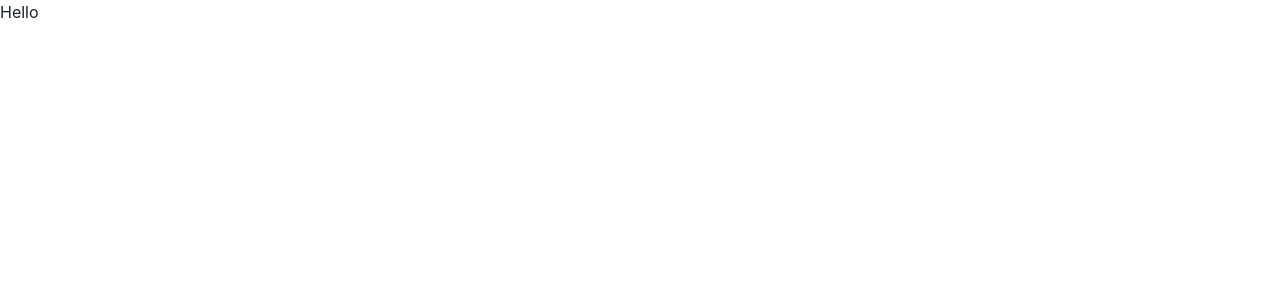
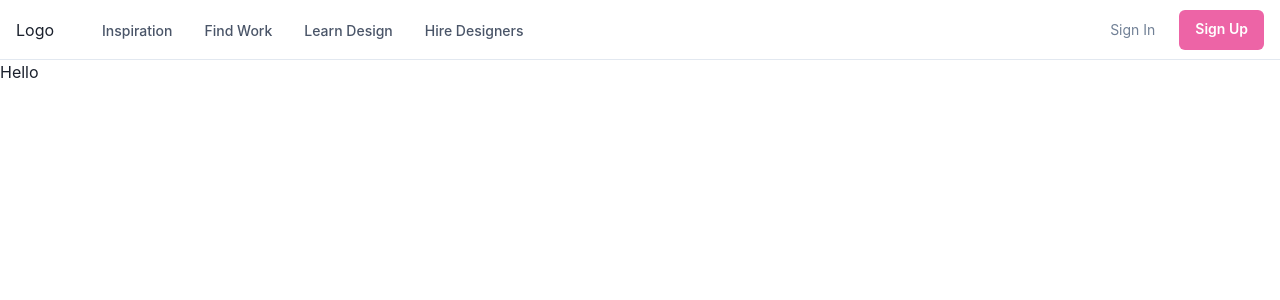
Before and after one commit to purnasth/nextjs-chakra-ui-tsx, a Next.js app: page / in a window 1280 px wide. Shown: the top 300 px of the page. Built offline with nearby package versions, Linux system fonts and the light colour scheme.

Commit message:
Create the web component

```diff
--- a/app/layout.tsx
+++ b/app/layout.tsx
@@ -1,7 +1,6 @@
 "use client";
-import type { Metadata } from "next";
-import { Inter } from "next/font/google";
 import { ChakraProvider } from "@chakra-ui/react";
+import Navbar from "@/components/Navbar";
 
 export default function RootLayout({
   children,
@@ -11,7 +10,10 @@
   return (
     <html lang="en">
       <body>
-        <ChakraProvider>{children}</ChakraProvider>
+        <ChakraProvider>
+          <Navbar />
+          {children}
+        </ChakraProvider>
       </body>
     </html>
   );
--- /dev/null
+++ b/components/Navbar.tsx
@@ -0,0 +1,310 @@
+"use client";
+
+import {
+  Box,
+  Flex,
+  Text,
+  IconButton,
+  Button,
+  Stack,
+  Collapse,
+  Icon,
+  Popover,
+  PopoverTrigger,
+  PopoverContent,
+  useColorModeValue,
+  useBreakpointValue,
+  useDisclosure,
+} from "@chakra-ui/react";
+import {
+  HamburgerIcon,
+  CloseIcon,
+  ChevronDownIcon,
+  ChevronRightIcon,
+} from "@chakra-ui/icons";
+
+export default function Navbar() {
+  const { isOpen, onToggle } = useDisclosure();
+
+  return (
+    <Box>
+      <Flex
+        bg={useColorModeValue("white", "gray.800")}
+        color={useColorModeValue("gray.600", "white")}
+        minH={"60px"}
+        py={{ base: 2 }}
+        px={{ base: 4 }}
+        borderBottom={1}
+        borderStyle={"solid"}
+        borderColor={useColorModeValue("gray.200", "gray.900")}
+        align={"center"}
+      >
+        <Flex
+          flex={{ base: 1, md: "auto" }}
+          ml={{ base: -2 }}
+          display={{ base: "flex", md: "none" }}
+        >
+          <IconButton
+            onClick={onToggle}
+            icon={
+              isOpen ? <CloseIcon w={3} h={3} /> : <HamburgerIcon w={5} h={5} />
+            }
+            variant={"ghost"}
+            aria-label={"Toggle Navigation"}
+          />
+        </Flex>
+        <Flex flex={{ base: 1 }} justify={{ base: "center", md: "start" }}>
+          <Text
+            textAlign={useBreakpointValue({ base: "center", md: "left" })}
+            fontFamily={"heading"}
+            color={useColorModeValue("gray.800", "white")}
+          >
+            Logo
+          </Text>
+
+          <Flex display={{ base: "none", md: "flex" }} ml={10}>
+            <DesktopNav />
+          </Flex>
+        </Flex>
+
+        <Stack
+          flex={{ base: 1, md: 0 }}
+          justify={"flex-end"}
+          direction={"row"}
+          spacing={6}
+        >
+          <Button
+            as={"a"}
+            fontSize={"sm"}
+            fontWeight={400}
+            variant={"link"}
+            href={"#"}
+          >
+            Sign In
+          </Button>
+          <Button
+            as={"a"}
+            display={{ base: "none", md: "inline-flex" }}
+            fontSize={"sm"}
+            fontWeight={600}
+            color={"white"}
+            bg={"pink.400"}
+            href={"#"}
+            _hover={{
+              bg: "pink.300",
+            }}
+          >
+            Sign Up
+          </Button>
+        </Stack>
+      </Flex>
+
+      <Collapse in={isOpen} animateOpacity>
+        <MobileNav />
+      </Collapse>
+    </Box>
+  );
+}
+
+const DesktopNav = () => {
+  const linkColor = useColorModeValue("gray.600", "gray.200");
+  const linkHoverColor = useColorModeValue("gray.800", "white");
+  const popoverContentBgColor = useColorModeValue("white", "gray.800");
+
+  return (
+    <Stack direction={"row"} spacing={4}>
+      {NAV_ITEMS.map((navItem) => (
+        <Box key={navItem.label}>
+          <Popover trigger={"hover"} placement={"bottom-start"}>
+            <PopoverTrigger>
+              <Box
+                as="a"
+                p={2}
+                href={navItem.href ?? "#"}
+                fontSize={"sm"}
+                fontWeight={500}
+                color={linkColor}
+                _hover={{
+                  textDecoration: "none",
+                  color: linkHoverColor,
+                }}
+              >
+                {navItem.label}
+              </Box>
+            </PopoverTrigger>
+
+            {navItem.children && (
+              <PopoverContent
+                border={0}
+                boxShadow={"xl"}
+                bg={popoverContentBgColor}
+                p={4}
+                rounded={"xl"}
+                minW={"sm"}
+              >
+                <Stack>
+                  {navItem.children.map((child) => (
+                    <DesktopSubNav key={child.label} {...child} />
+                  ))}
+                </Stack>
+              </PopoverContent>
+            )}
+          </Popover>
+        </Box>
+      ))}
+    </Stack>
+  );
+};
+
+const DesktopSubNav = ({ label, href, subLabel }: NavItem) => {
+  return (
+    <Box
+      as="a"
+      href={href}
+      role={"group"}
+      display={"block"}
+      p={2}
+      rounded={"md"}
+      _hover={{ bg: useColorModeValue("pink.50", "gray.900") }}
+    >
+      <Stack direction={"row"} align={"center"}>
+        <Box>
+          <Text
+            transition={"all .3s ease"}
+            _groupHover={{ color: "pink.400" }}
+            fontWeight={500}
+          >
+            {label}
+          </Text>
+          <Text fontSize={"sm"}>{subLabel}</Text>
+        </Box>
+        <Flex
+          transition={"all .3s ease"}
+          transform={"translateX(-10px)"}
+          opacity={0}
+          _groupHover={{ opacity: "100%", transform: "translateX(0)" }}
+          justify={"flex-end"}
+          align={"center"}
+          flex={1}
+        >
+          <Icon color={"pink.400"} w={5} h={5} as={ChevronRightIcon} />
+        </Flex>
+      </Stack>
+    </Box>
+  );
+};
+
+const MobileNav = () => {
+  return (
+    <Stack
+      bg={useColorModeValue("white", "gray.800")}
+      p={4}
+      display={{ md: "none" }}
+    >
+      {NAV_ITEMS.map((navItem) => (
+        <MobileNavItem key={navItem.label} {...navItem} />
+      ))}
+    </Stack>
+  );
+};
+
+const MobileNavItem = ({ label, children, href }: NavItem) => {
+  const { isOpen, onToggle } = useDisclosure();
+
+  return (
+    <Stack spacing={4} onClick={children && onToggle}>
+      <Box
+        py={2}
+        as="a"
+        href={href ?? "#"}
+        justifyContent="space-between"
+        alignItems="center"
+        _hover={{
+          textDecoration: "none",
+        }}
+      >
+        <Text
+          fontWeight={600}
+          color={useColorModeValue("gray.600", "gray.200")}
+        >
+          {label}
+        </Text>
+        {children && (
+          <Icon
+            as={ChevronDownIcon}
+            transition={"all .25s ease-in-out"}
+            transform={isOpen ? "rotate(180deg)" : ""}
+            w={6}
+            h={6}
+          />
+        )}
+      </Box>
+
+      <Collapse in={isOpen} animateOpacity style={{ marginTop: "0!important" }}>
+        <Stack
+          mt={2}
+          pl={4}
+          borderLeft={1}
+          borderStyle={"solid"}
+          borderColor={useColorModeValue("gray.200", "gray.700")}
+          align={"start"}
+        >
+          {children &&
+            children.map((child) => (
+              <Box as="a" key={child.label} py={2} href={child.href}>
+                {child.label}
+              </Box>
+            ))}
+        </Stack>
+      </Collapse>
+    </Stack>
+  );
+};
+
+interface NavItem {
+  label: string;
+  subLabel?: string;
+  children?: Array<NavItem>;
+  href?: string;
+}
+
+const NAV_ITEMS: Array<NavItem> = [
+  {
+    label: "Inspiration",
+    children: [
+      {
+        label: "Explore Design Work",
+        subLabel: "Trending Design to inspire you",
+        href: "#",
+      },
+      {
+        label: "New & Noteworthy",
+        subLabel: "Up-and-coming Designers",
+        href: "#",
+      },
+    ],
+  },
+  {
+    label: "Find Work",
+    children: [
+      {
+        label: "Job Board",
+        subLabel: "Find your dream design job",
+        href: "#",
+      },
+      {
+        label: "Freelance Projects",
+        subLabel: "An exclusive list for contract work",
+        href: "#",
+      },
+    ],
+  },
+  {
+    label: "Learn Design",
+    href: "#",
+  },
+  {
+    label: "Hire Designers",
+    href: "#",
+  },
+];
```
Also changed, not shown: components/Features.tsx (added), components/Footer.tsx (added), components/HeroSection.tsx (added).
